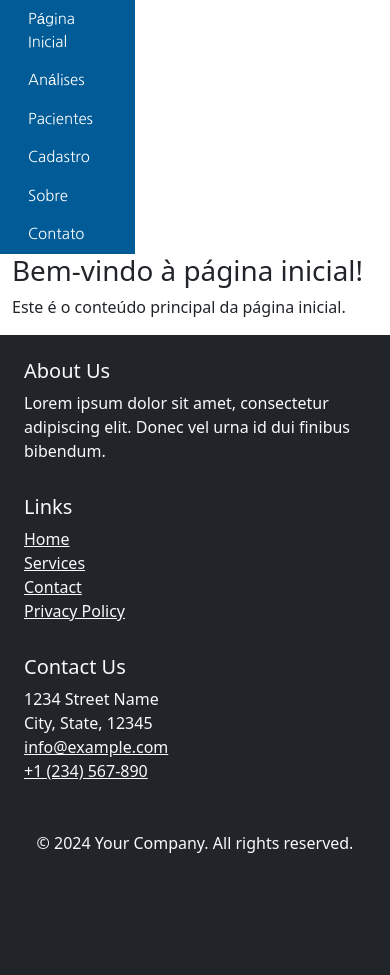
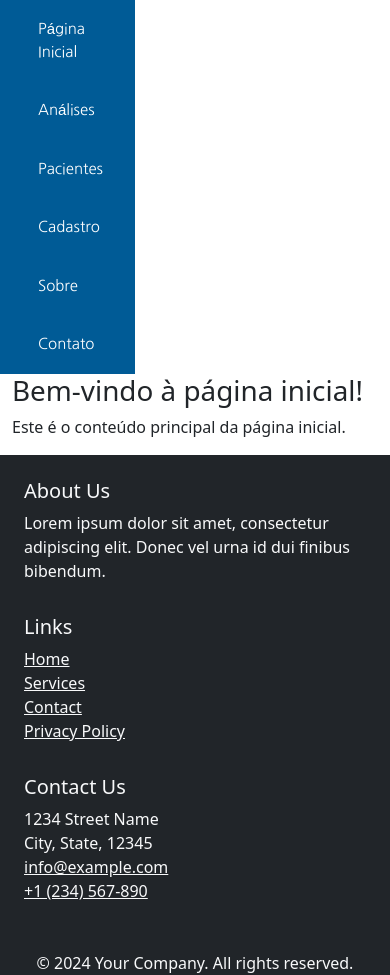
Before and after one commit to bighouse77/guardian-v2, a Django app: page / in a window 390 px wide. Shown: the part 119-1094 px from the top of the page. Before the commit the page ends 972 px from the top, so only its background shows below. Run offline with Django 5.2, Linux system fonts and the light colour scheme; some libraries are stand-ins or nearby versions.

Commit message:
ajuste css sidebar

```diff
--- a/guardian/templates/guardian/partials/sidebar.html
+++ b/guardian/templates/guardian/partials/sidebar.html
@@ -2,7 +2,7 @@
 <link rel="preconnect" href="https://fonts.gstatic.com" crossorigin>
 <link href="https://fonts.googleapis.com/css2?family=Nanum+Gothic:wght@400;700;800&display=swap" rel="stylesheet">
 
-<div class="sidebar col-sm-1">
+<div class="sidebar">
     <ul class="nav flex-column">
         <li class="nav-item">
             <a class="nav-link" href="{% url 'home' %}">Página Inicial</a>
@@ -26,16 +26,19 @@
 </div>
 
 <style>
+    .nav-item {
+        padding: 10px;
+        margin: 0px;
+    }
+
     .nav-link {
         color: white;
         font-family: 'Nanum Gothic', sans-serif;
-        padding: 0px
-        margin: 0px
-        width: 150px;
+        width: 100%;
     }
 
-    .sidebar .nav-link:hover {
-        color: grey
-        background-color: blue;
+    .nav-link:hover {
+        font-weight: bold;
+        color: white;
     }
 </style>
```
